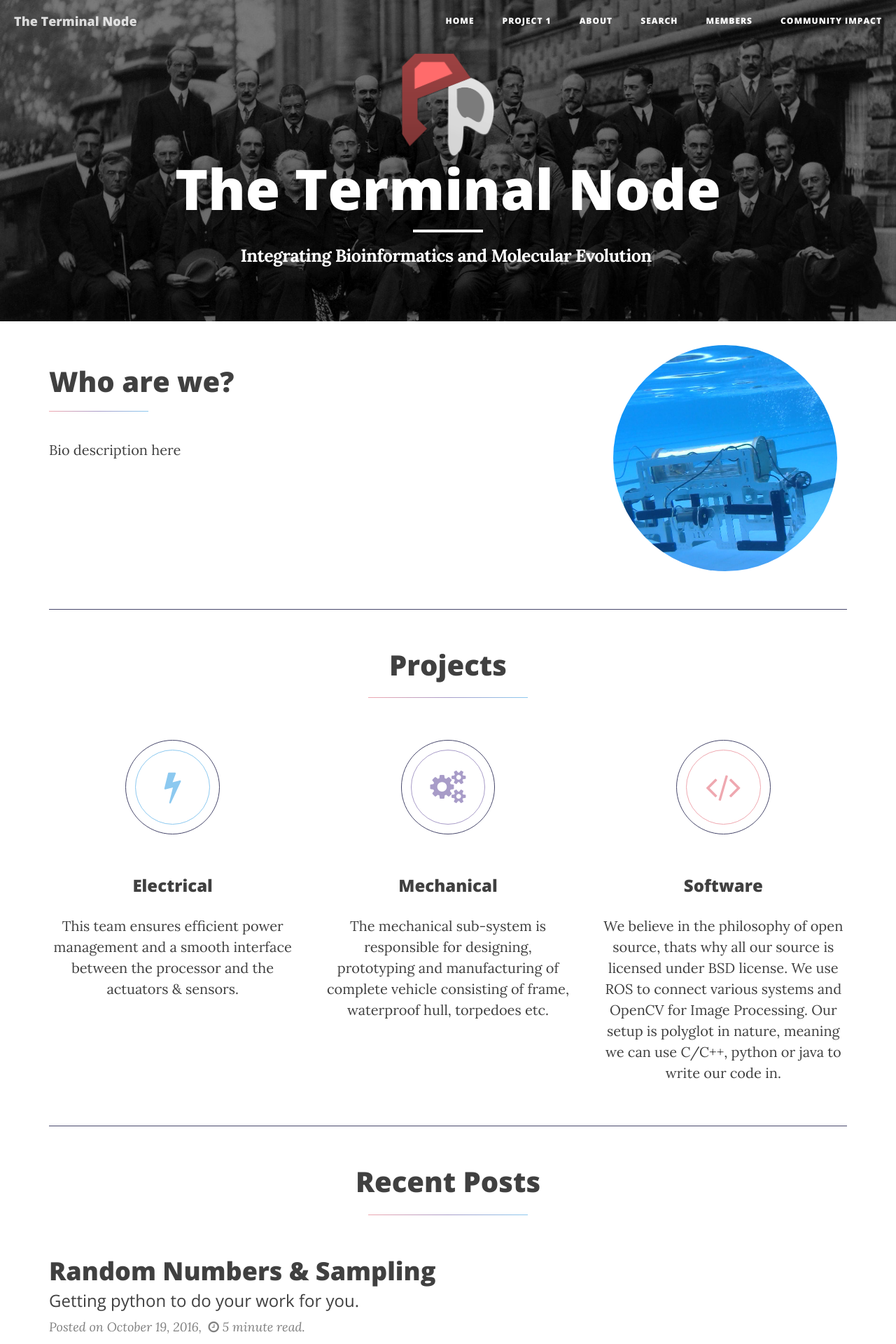
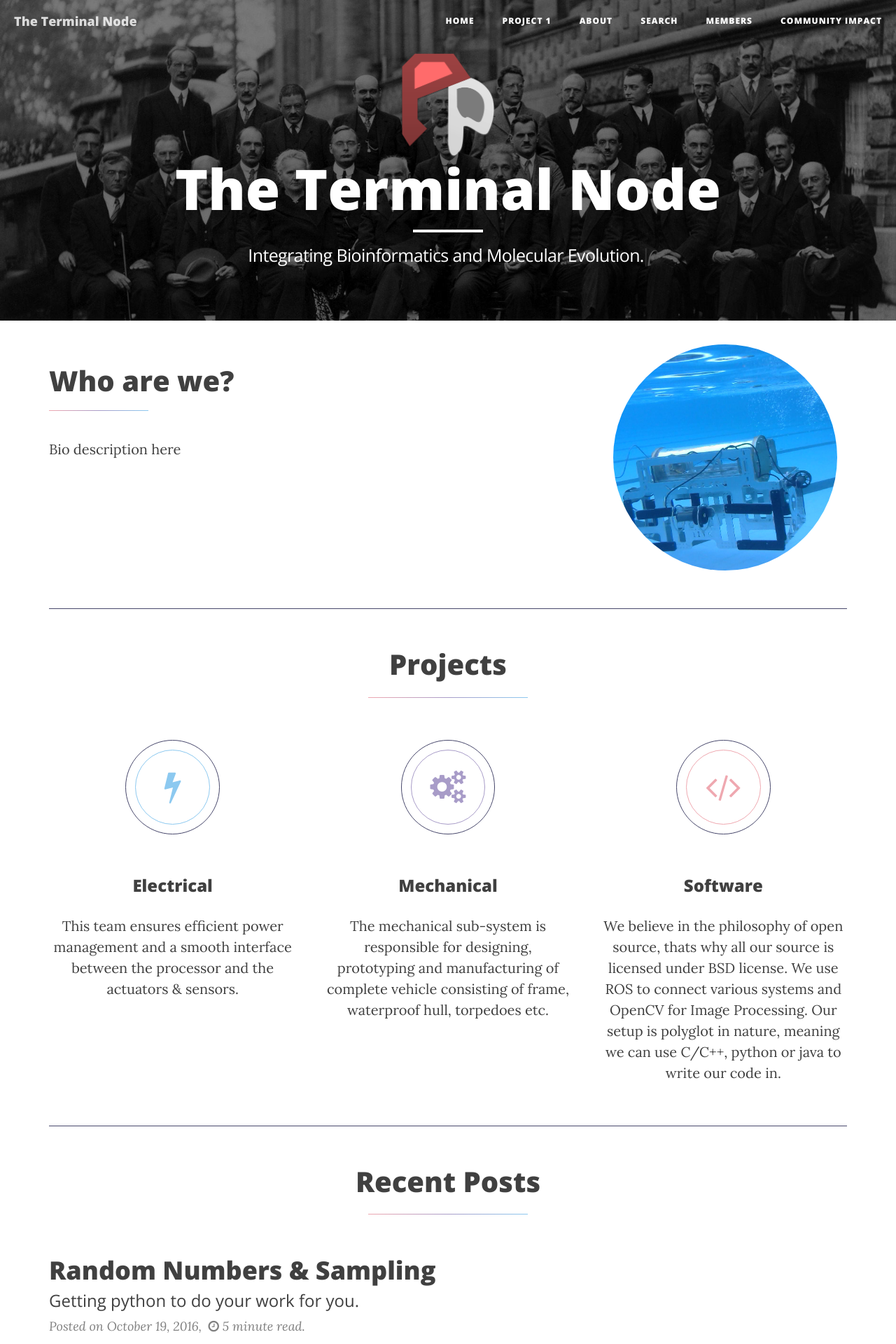
Before and after one commit to A-Swafford/a-swafford.github.io, a Jekyll site: the page built from index.html, in a window 1280 px wide. Shown: the top 1920 px of the page at 70% size. Built offline with Jekyll 4.4.1, drawn with Linux system fonts in a browser that asks for light colours; nearby versions of some CDN libraries; the list of posts is cut into pages by our own code.

Commit message:
cleanup fonts

```diff
--- a/_layouts/splash.html
+++ b/_layouts/splash.html
@@ -5,7 +5,7 @@ layout: default
 <script>
   $(function(){
       $(".element").typed({
-        strings: ["Integrating Bioinformatics and Molecular Evolution"],
+        strings: ["Integrating Bioinformatics and Molecular Evolution."],
 		startDelay:1000,
         typeSpeed: 10
       });
--- a/css/clean-blog.css
+++ b/css/clean-blog.css
@@ -782,8 +782,7 @@ hr.sep {
 header.major p,
 .typedheader {
     font-size: 1.25em;
-    font-weight: bold;
-	font: inherit
+	font-family: 'Open Sans', 'Helvetica Neue', Helvetica, Arial, sans-serif !important;
     letter-spacing: -0.025em;
 }
 p.red {
@@ -1279,13 +1278,6 @@ article.special header.major h2:after {
     margin-right: auto;
 }
 
-header.major p,
-.typedheader {
-    font-size: 1.25em;
-    font-weight: bold;
-    letter-spacing: -0.025em;
-}
-
 header.major.special {
     text-align: center;
 }
```
